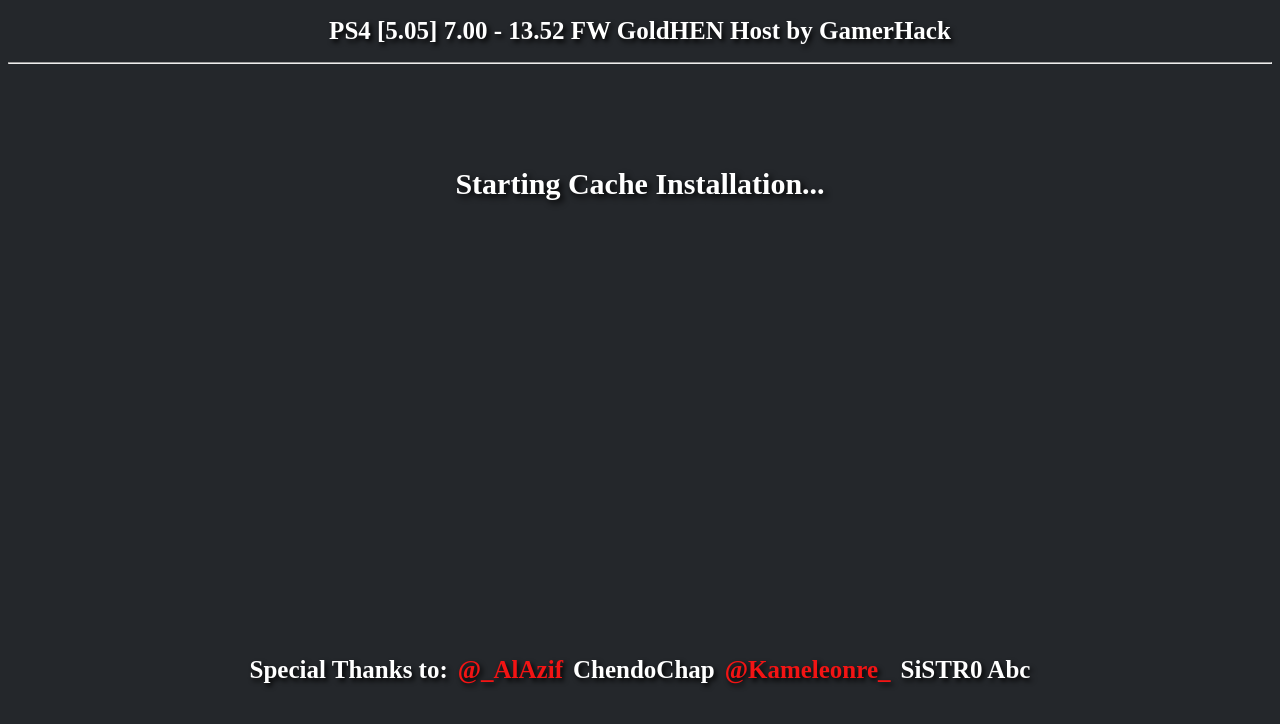
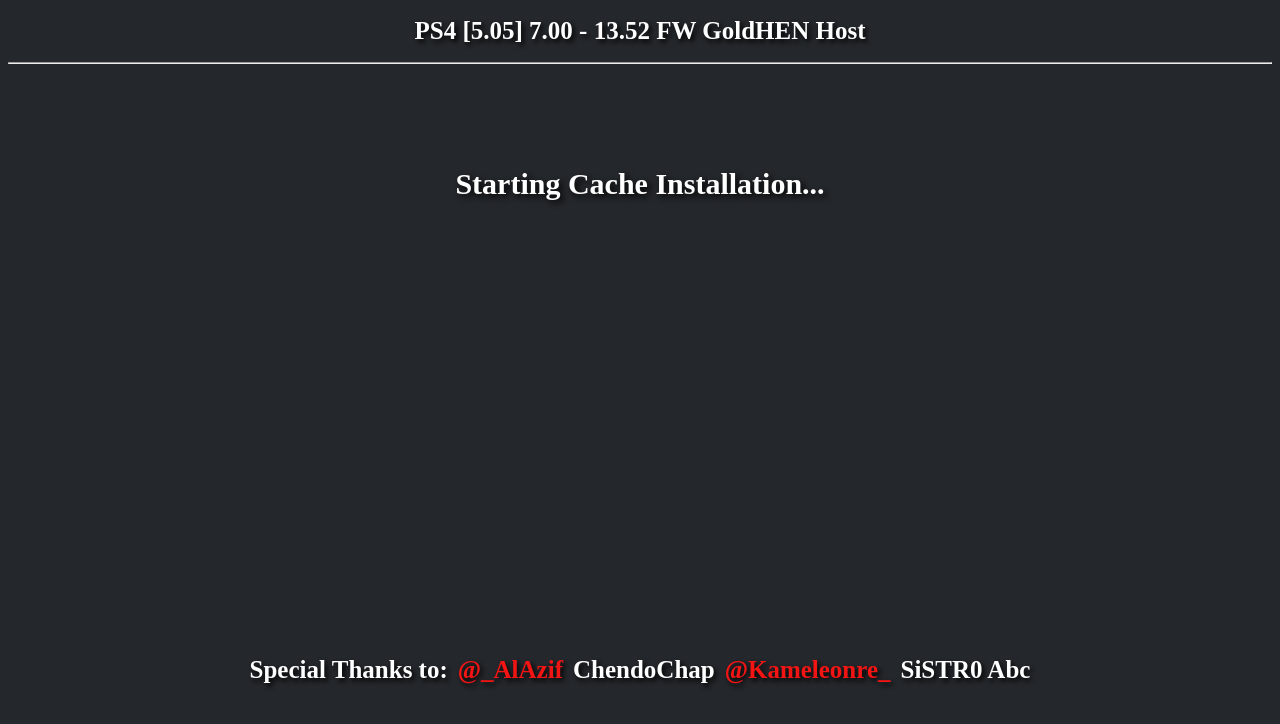
Before and after one commit to dcrismsss/dcrismsssps4jb, a plain HTML site: page g2all/cache900.html in a window 1280 px wide. Drawn offline with Linux system fonts and the light colour scheme.

Commit message:
Update cache900.html

```diff
--- a/g2all/cache900.html
+++ b/g2all/cache900.html
@@ -1,7 +1,7 @@
 <!DOCTYPE html>
 <html manifest="900.manifest">
 <head>
-<title>PS4 [5.05] 7.00 - 13.52 FW GoldHEN Host by GamerHack</title>
+<title>PS4 [5.05] 7.00 - 13.52 FW GoldHEN Host</title>
 <link rel="stylesheet" href="../style.css">
 </head>
 <body>
@@ -14,7 +14,7 @@
 window.applicationCache.onupdateready=function(e){DisplayCacheProgress();};
 window.applicationCache.onerror=function(e){window.msgs.innerHTML="Error Installing Cache! - Clear and Re-Open Your Browser ...";};
 </script>
-<h1>PS4 [5.05] 7.00 - 13.52 FW GoldHEN Host by GamerHack</h1>
+<h1>PS4 [5.05] 7.00 - 13.52 FW GoldHEN Host</h1>
 <hr>
 <br>
 <h1 id=msgs style="font-size: 30px;margin-top: 77px;margin-bottom: 455px;">Starting Cache Installation...</h1>
```
